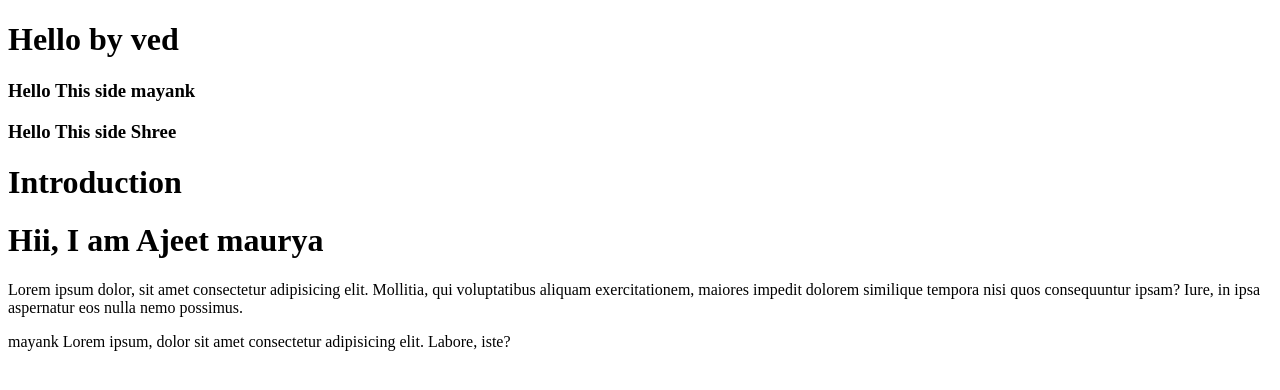
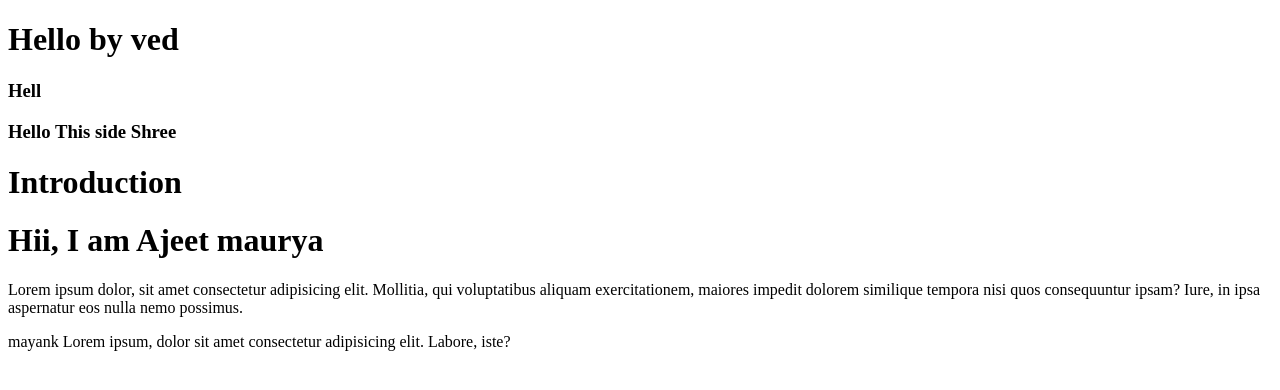
Before and after one commit to vedprakash7318/Demo, a plain HTML site: page index.html in a window 1280 px wide. Drawn offline with Linux system fonts and the light colour scheme.

Commit message:
Update index.html

```diff
--- a/index.html
+++ b/index.html
@@ -7,7 +7,7 @@
 </head>
 <body>
     <h1>Hello by ved</h1>
-    <h3>Hello This side mayank</h3>
+    <h3>Hell</h3>
     <h3>Hello This side Shree</h3>
     <h1> Introduction </h1>
     <h1>Hii, I am Ajeet maurya</h1>
```
